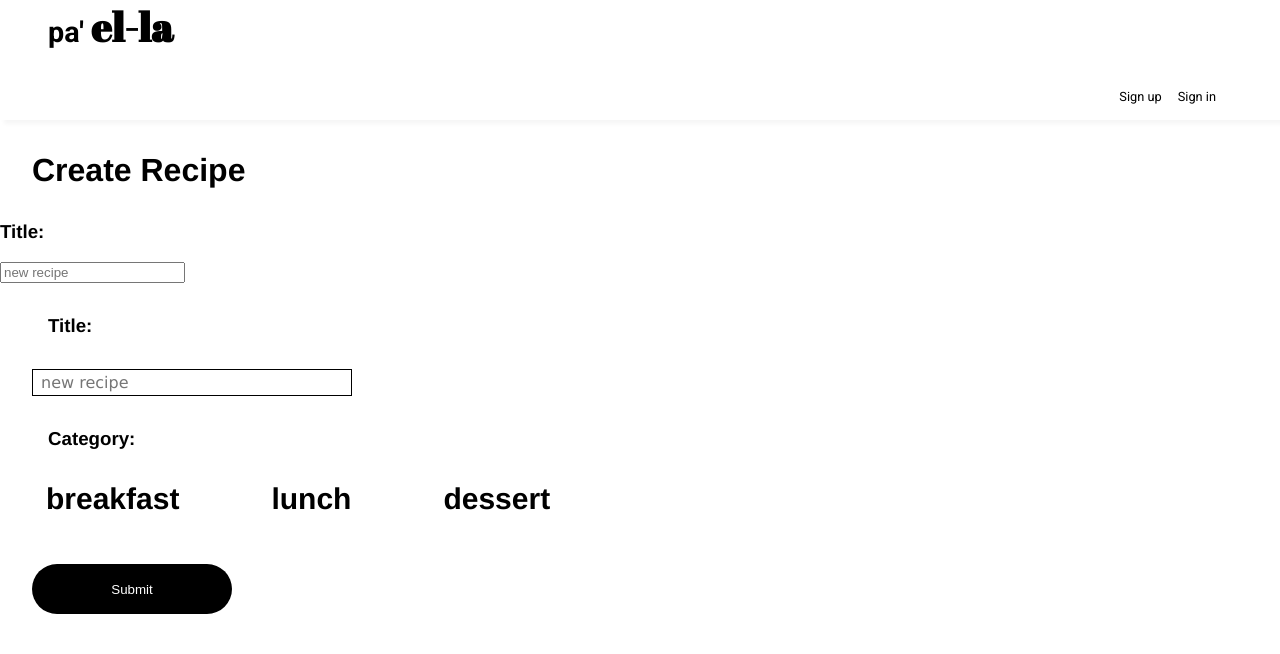
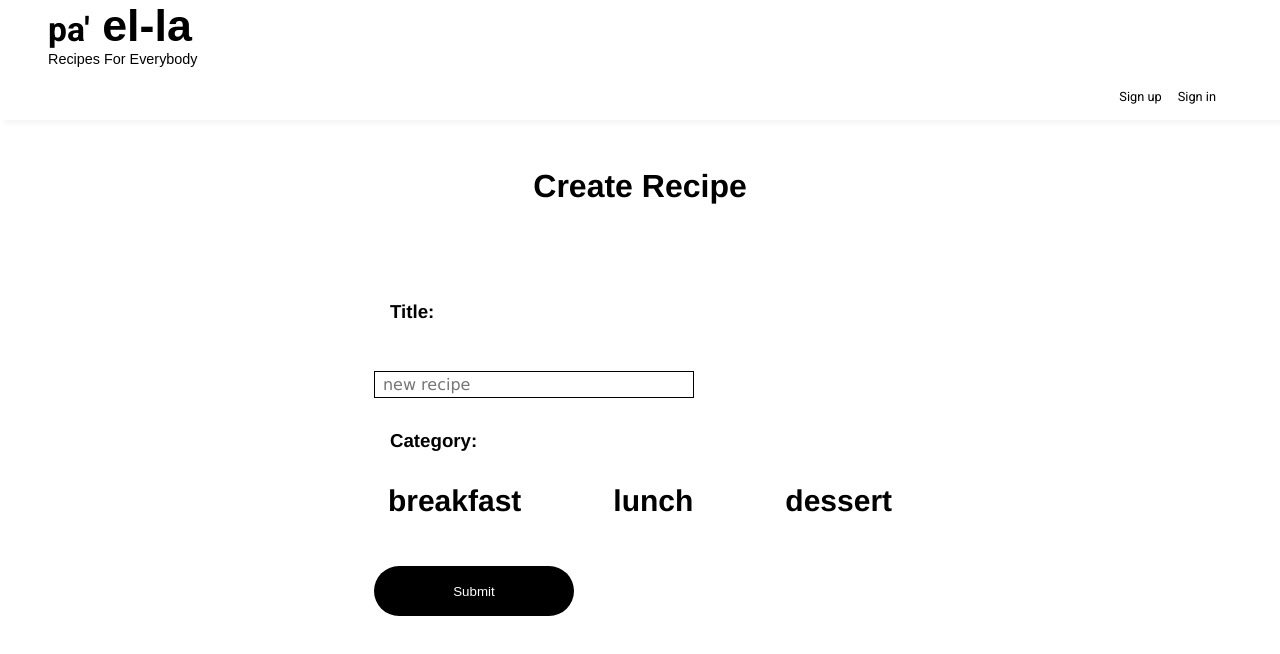
Before and after one commit to Christian-Mar/pa-ella, a Next.js app: page /create-recipe in a window 1280 px wide. Shown: the top 654 px of the page. Built offline with nearby package versions, Linux system fonts and the light colour scheme; no server answers.

Commit message:
profile image as a hook

```diff
--- a/components/authentication/ProfileImage.js
+++ b/components/authentication/ProfileImage.js
@@ -1,24 +1,18 @@
 import Image from 'next/image';
 import { useState, useEffect } from 'react';
-import { upload } from '../../firebase/config';
 import { useRouter } from 'next/router';
 import styles from '../../styles/ProfileImage.module.css';
 import blankProfile from '../../public/images/blankProfile.png';
 import { useAuthContext } from '../../hooks/useAuthContext';
 import { useDeleteProfile } from '../../hooks/useDeleteProfile';
+import { useProfileImage } from '../../hooks/useProfileImage';
 
 const ProfileImage = ({ deleteUser, imageUpload }) => {
 	const [photo, setPhoto] = useState(null);
 	const [loading, setLoading] = useState(false);
 	const [photoURL, setPhotoURL] = useState(blankProfile);
 
-	/*
-  ********************************************
-  profile img not rendering after loading
-  try serversideprops or unique key in props
-  ********************************************
-  */
-
+	const { upload } = useProfileImage();
 	const { deleteU } = useDeleteProfile();
 
 	const { user } = useAuthContext();
--- a/components/nav/Navbar.js
+++ b/components/nav/Navbar.js
@@ -71,6 +71,7 @@ const Navbar = () => {
 							</h1>
 						</a>
 					</Link>
+					<span className={styles.logoSubtitle}>Recipes For Everybody</span>
 				</div>
 				{/*
 				<div className={styles.searchContainer}>
@@ -99,7 +100,7 @@ const Navbar = () => {
 								className={styles.avatar__container}
 								onClick={() => setShowModal(true)}
 							>
-								{user.photoURL ?
+								{user.photoURL ? (
 									<Image
 										src={user.photoURL}
 										alt='Avatar'
@@ -107,14 +108,15 @@ const Navbar = () => {
 										height={50}
 										className={styles.avatar}
 									/>
-									: <Image
+								) : (
+									<Image
 										src='/images/blankProfile.png'
 										alt='Avatar'
 										width={50}
 										height={50}
 										className={styles.avatar}
 									/>
-								}
+								)}
 							</div>
 						</>
 					)}
@@ -170,7 +172,10 @@ const Navbar = () => {
 					setShowModal(false);
 				}}
 			>
-				<ProfileImage deleteUser={() => setShowModal(false)} imageUpload={imageUpload}/>
+				<ProfileImage
+					deleteUser={() => setShowModal(false)}
+					imageUpload={imageUpload}
+				/>
 			</Modal>
 		</div>
 	);
--- a/components/recipeForm/Title.js
+++ b/components/recipeForm/Title.js
@@ -1,18 +1,19 @@
-const Title = ({title, updateForm}) => {
+import styles from '../../styles/CreateRecipe.module.css';
 
-    return (
+const Title = ({ title, updateForm }) => {
+	return (
 		<div>
-			<h3 >Title: </h3>
+			<h3 className={styles.container__title}>Title: </h3>
 			<input
 				type='text'
 				name='title'
 				onChange={updateForm}
 				value={title}
 				placeholder='new recipe'
-
+				className={styles.form__inputField}
 			/>
 		</div>
 	);
-}
+};
 
-export default Title
+export default Title;
--- a/firebase/config.js
+++ b/firebase/config.js
@@ -1,7 +1,7 @@
 import { initializeApp } from 'firebase/app';
 import { getFirestore } from 'firebase/firestore';
-import { getAuth, updateProfile } from 'firebase/auth';
-import { getStorage, ref, uploadBytes, getDownloadURL } from 'firebase/storage';
+import { getAuth } from 'firebase/auth';
+import { getStorage } from 'firebase/storage';
 
 
 const firebaseConfig = {
@@ -29,17 +29,4 @@ const auth = getAuth();
 
 const storage = getStorage();
 
-export async function upload(file, user, setLoading) {
-	const fileRef = ref(storage, 'profileImages/' + user.uid + '.png');
-	setLoading(true);
-	const snapshot = await uploadBytes(fileRef, file); // till here, this is uploading to firebase storage
-	const photoURL = await getDownloadURL(fileRef);
-
-	//update for the user who's logged in
-	updateProfile(user, { photoURL });
-	setLoading(false);
-
-}
-
-
 export { db, auth, storage };
--- /dev/null
+++ b/hooks/useProfileImage.js
@@ -0,0 +1,21 @@
+import {  auth, storage } from '../firebase/config';
+import {  updateProfile } from 'firebase/auth';
+import { ref, uploadBytes, getDownloadURL } from 'firebase/storage';
+
+export const useProfileImage = () => {
+
+  const user = auth.currentUser;
+
+	async function upload(file, user, setLoading) {
+		const fileRef = ref(storage, 'profileImages/' + user.uid + '.png');
+		setLoading(true);
+		const snapshot = await uploadBytes(fileRef, file); // till here, this is uploading to firebase storage
+		const photoURL = await getDownloadURL(fileRef);
+
+		//update for the user who's logged in
+		updateProfile(user, { photoURL });
+		setLoading(false);
+	}
+
+	return { upload };
+};
--- a/pages/create-recipe/index.js
+++ b/pages/create-recipe/index.js
@@ -49,11 +49,12 @@ const CreateRecipe = () => {
 				<link rel='icon' href='/images/favicon.ico' />
 			</Head>
 			<Navbar />
+			<div className={styles.form__container}>
 				<h1 className={styles.container__title}>Create Recipe</h1>
 
 				<form onSubmit={handleSubmit} name='createRecipe'>
-				<Title title={recipe.title} updateForm={updateForm}/>
-				<h3 className={styles.form__radioTitle}>Title: </h3>
+					<Title title={recipe.title} updateForm={updateForm} />
+					{/*<h3 className={styles.form__radioTitle}>Title: </h3>
 				<input
 					type='text'
 					name='title'
@@ -61,7 +62,7 @@ const CreateRecipe = () => {
 					value={recipe.title}
 					placeholder='new recipe'
 					className={styles.form__inputField}
-				/>
+	/>*/}
 					<div className={styles.form__radio}>
 						<h3 className={styles.form__radioTitle}>Category: </h3>
 						<div className={styles.form__radioFieldContainer}>
@@ -108,6 +109,7 @@ const CreateRecipe = () => {
 					</button>
 				</form>
 			</div>
+		</div>
 	);
 };
 
--- a/styles/CreateRecipe.module.css
+++ b/styles/CreateRecipe.module.css
@@ -1,26 +1,17 @@
 .container {
   min-height: 100vh;
-
 }
 
-.container__form {
-    height: 40vh;
-    width: 75vw;
-    background: #ffdce7;
-
-    border-radius: 15px;
+.form__container {
     display: flex;
     flex-direction: column;
-    justify-content: flex-start;
     align-items: center;
+    margin: auto 0;
 }
 
+
 .container__title {
-
-    margin: 2rem;
-    color: black;
-
-
+    margin: 3rem;
 }
 
 .form {
@@ -28,10 +19,11 @@
     flex-direction: column;
     justify-content: center;
     align-items: center;
+    background-color: #5fc349;
 }
 
 .form__input1 {
-    margin-bottom: 3rem;
+    margin-bottom: 1rem;
 }
 
 .form__inputLabel {
--- a/styles/Navbar.module.css
+++ b/styles/Navbar.module.css
@@ -15,7 +15,7 @@
 
 .logoSearchContainer {
   width: 95vw;
-  padding: O 2rem;
+
   display: flex;
   justify-content: space-between;
   align-items: center;
@@ -23,24 +23,30 @@
 }
 
 .logo {
+  display: flex;
+  flex-direction: column;
+  padding: O 2rem;
   padding-left: 3rem;
-  display: flex;
-  align-items: center;
+  align-items: flex-start;
 }
 
 .logoCharacters {
   /*
   background: linear-gradient(90deg, rgba(214,162,249,1) 0%, rgba(254,161,161,1) 50%, rgba(250,209,151,1) 100%);
   background-clip: text;
-  color: transparent; */
-  font-family: 'Abril Fatface', cursive;
-  font-size: 2.5rem;
+  color: transparent;
+  font-family: 'Abril Fatface', cursive; */
+  font-size: 2.8rem;
   margin: 0;
+}
+
+.logoSubtitle {
+  font-size: 0.9rem;
 }
 
 .logoCharacters__begin {
   font-family: 'Roboto', sans-serif;
-  font-size: 1.8rem;
+  font-size: 2.1rem;
 }
 
 .searchContainer {
```
Lines whose indentation alone changed are shown as unchanged.
